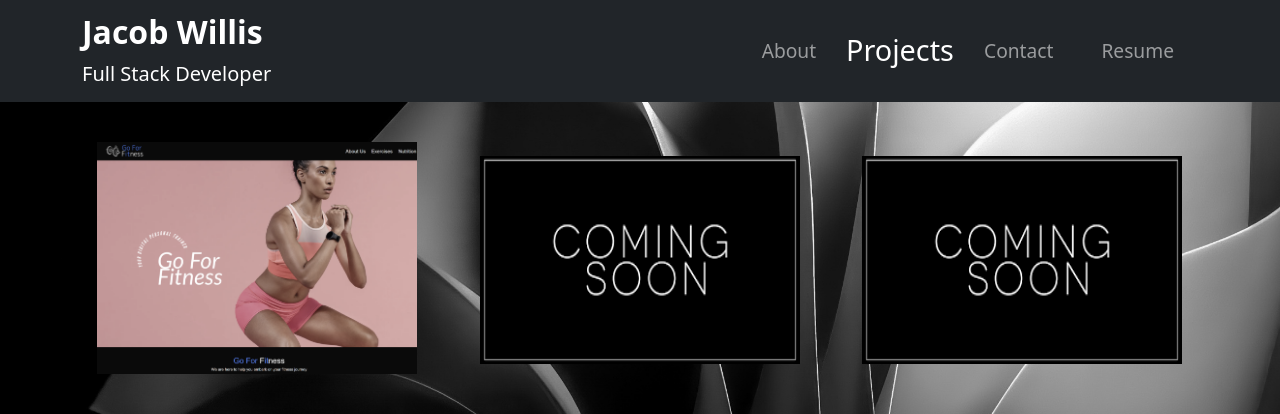
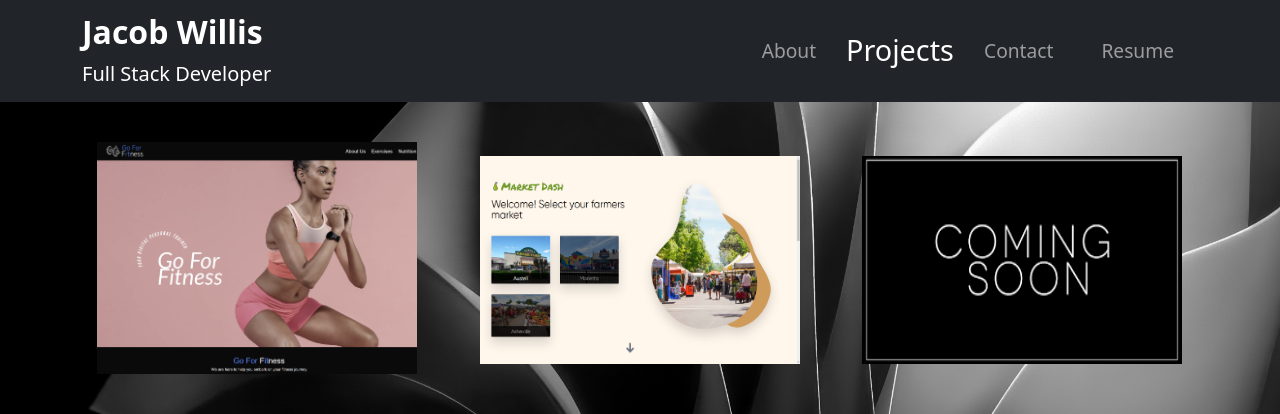
Before and after one commit to JacobRyanWillis/React_Portfolio, a React (Create React App) app: page / in a window 1280 px wide. Both pictures are taken after a click on the item "Projects". Shown: the top 414 px of the page. Built offline with nearby package versions, Linux system fonts and the light colour scheme.

Commit message:
'added project 3'

```diff
--- a/src/components/projects.js
+++ b/src/components/projects.js
@@ -2,6 +2,7 @@ import "./projects.css";
 import coming_soon from '../images/comingsoon.png'
 import project_1 from '../images/first-project.png'
 import project_2 from '../images/second-project.png'
+import project_3 from '../images/project-3.png'
 const Projects = () => {
   return (
     <div className="container p-2 d-flex align-items-center justify-content-center">
@@ -15,8 +16,8 @@ const Projects = () => {
           </a>
         </div>
         <div className="col-sm-4 d-flex justify-content-center align-items-center flex-wrap animate__animated animate__bounceIn">
-          <a href="https://jacobryanwillis.github.io/Your_Digital_Personal_Trainer/" alt="Project 3">
-            <img className="coming-soon" src={coming_soon} alt='Coming-soon'></img>
+          <a href="https://github.com/JacobRyanWillis/Grocery-Dash" alt="Project 3">
+            <img className="coming-soon" src={project_3} alt='Market Dash'></img>
           </a>
           <a href="https://jacobryanwillis.github.io/Your_Digital_Personal_Trainer/" alt="Project 4">
             <img className="coming-soon" src={coming_soon} alt='Coming-soon'></img>
```
Also changed, not shown: src/images/project-3.png (added).
